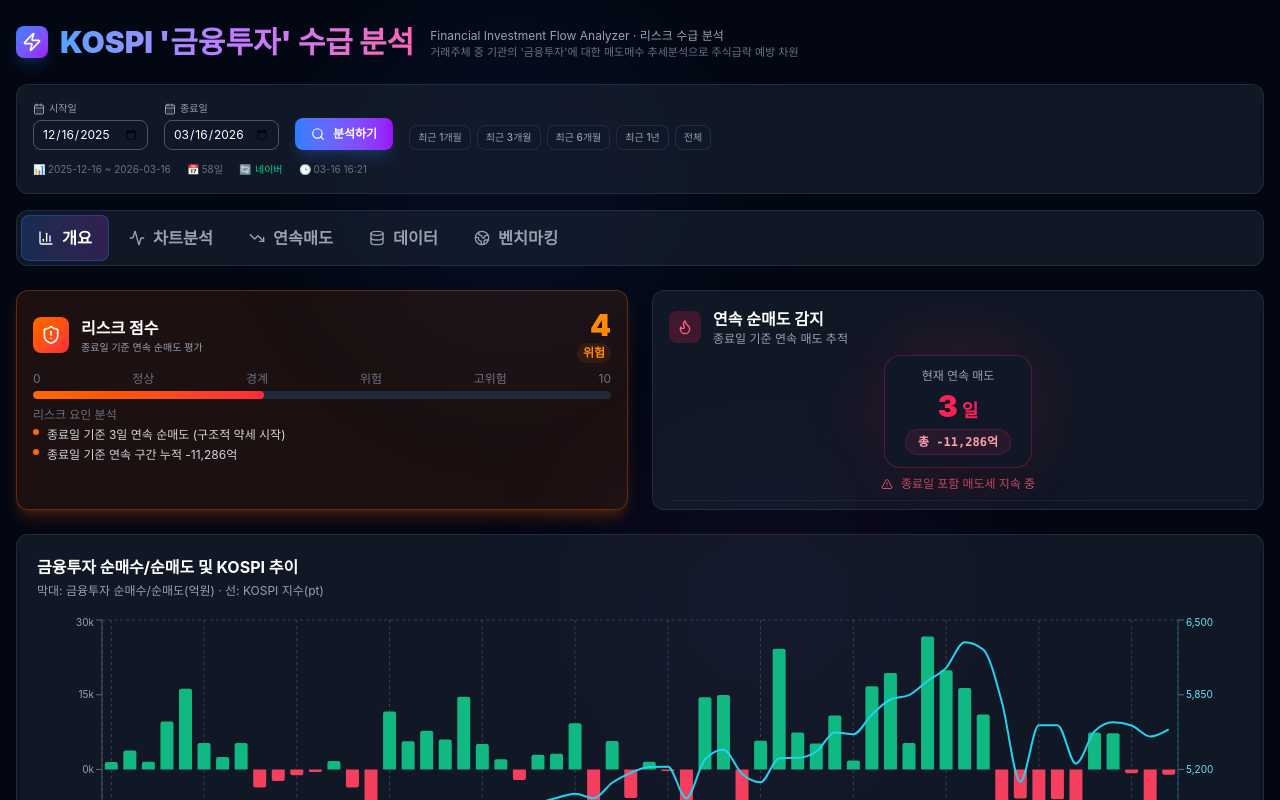
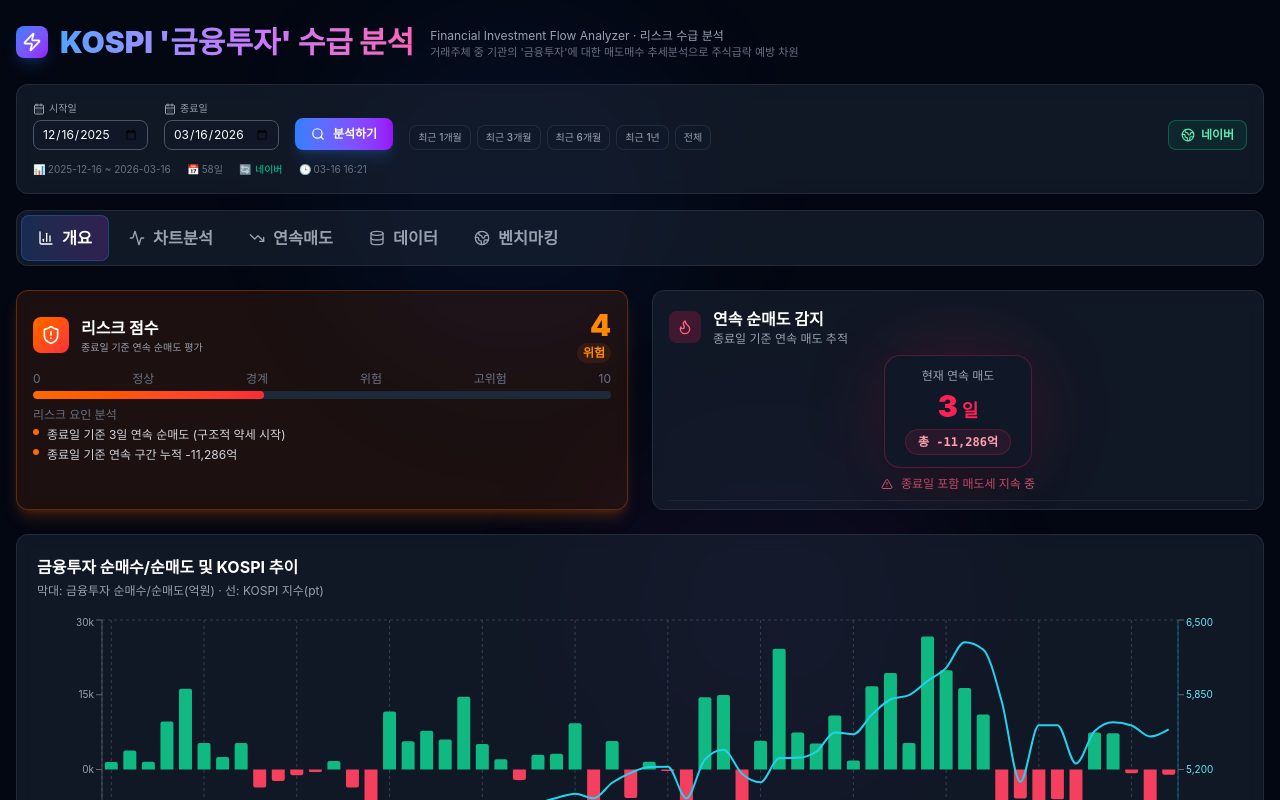
Before and after one commit to mooja4870-cyber/Risk_KOSPI, a React (Vite) app: page / in a window 1280 px wide. Shown: the top 800 px of the page. Built offline with nearby package versions, Linux system fonts and the light colour scheme.

Commit message:
feat(ui): add visible Naver shortcut button in control panel

```diff
--- a/src/App.tsx
+++ b/src/App.tsx
@@ -312,6 +312,18 @@ export default function App() {
                 </button>
               ))}
             </div>
+
+            <div className="col-span-2 sm:col-auto sm:ml-auto">
+              <a
+                href="https://finance.naver.com/"
+                target="_blank"
+                rel="noreferrer"
+                className="inline-flex items-center gap-1.5 px-3 py-1.5 rounded-lg text-xs font-bold border border-emerald-500/40 text-emerald-300 bg-emerald-500/10 hover:bg-emerald-500/20 hover:text-emerald-200 transition-all"
+              >
+                <Globe2 className="w-3.5 h-3.5" />
+                네이버
+              </a>
+            </div>
           </div>
 
           {/* Data info */}
```
